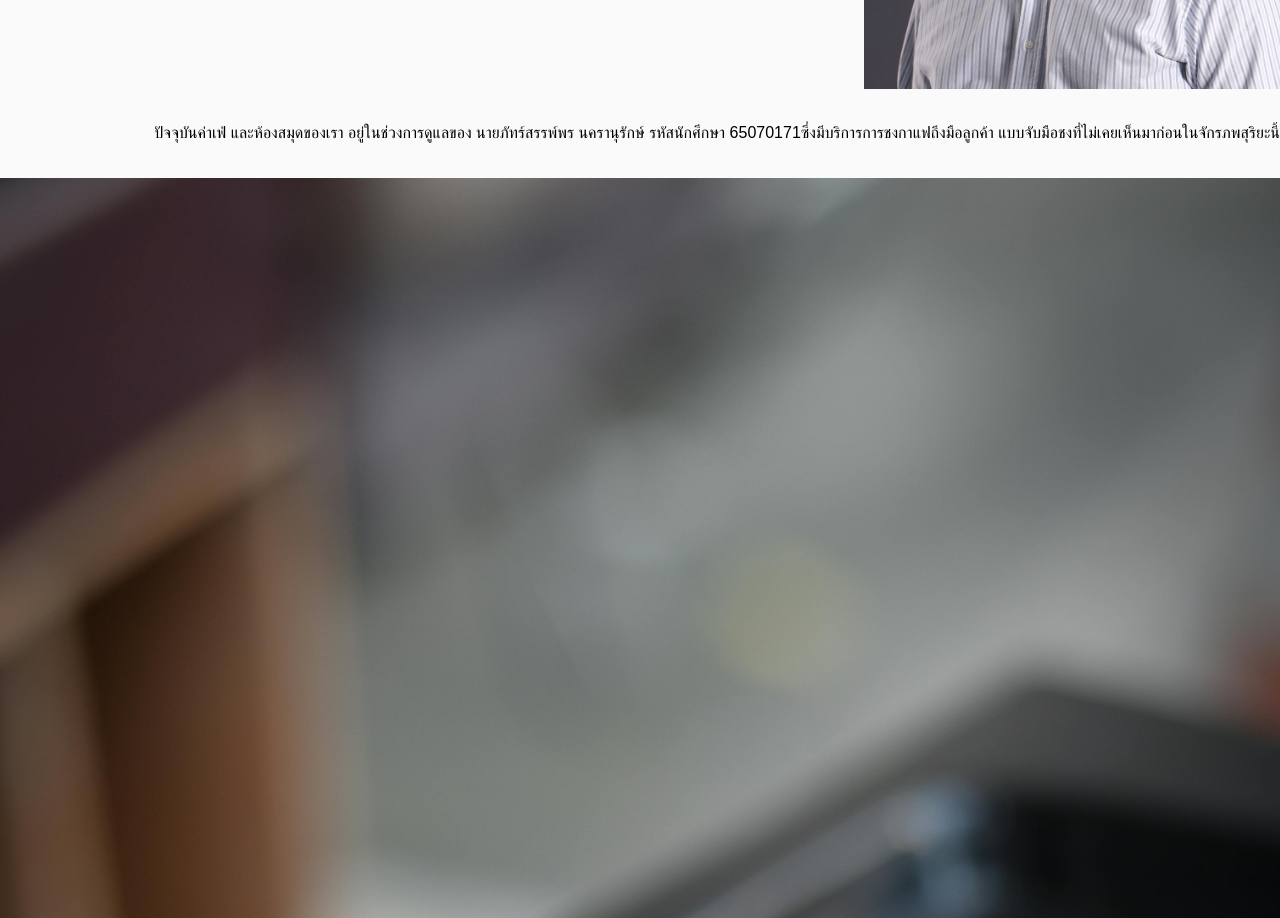
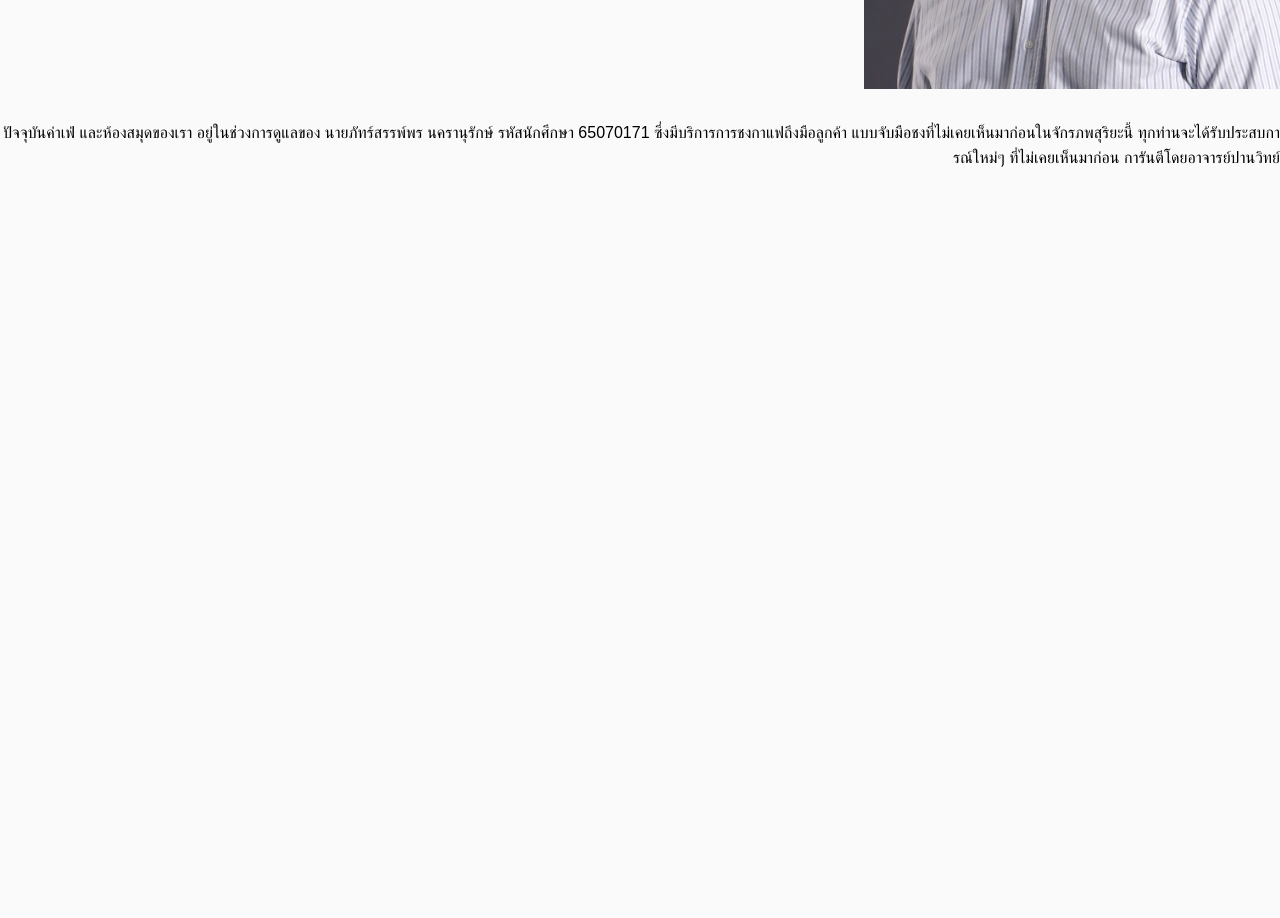
Before and after one commit to phatsanphonna/iot24-web, a React (Vite) app: page / in a window 1280 px wide. Shown: the part 960-1878 px from the top of the page. After the commit the page ends 1163 px from the top, so only its background shows below. Built offline with nearby package versions, Linux system fonts and the light colour scheme; no server answers.

Commit message:
feat: Update homepage text and remove unused image

```diff
--- a/src/pages/index.tsx
+++ b/src/pages/index.tsx
@@ -33,13 +33,8 @@ export default function HomePage() {
         </div>
         <p className="text-right mt-8">
           ปัจจุบันค่าเฟ่ และห้องสมุดของเรา อยู่ในช่วงการดูแลของ นายภัทร์สรรพ์พร นครานุรักษ์ รหัสนักศึกษา 65070171
-          {/* TODO: ชื่อของตนเอง, รหัสประจำตัวนักศึกษา และแนะนำคาเฟ่นี้ต่ออีกสักหน่อย + ใส่รูปของตนเอง (ไม่จำเป็นหากไม่สะดวกใจใส่รูป) */}
-          ซึ่งมีบริการการชงกาแฟถึงมือลูกค้า แบบจับมือชงที่ไม่เคยเห็นมาก่อนในจักรภพสุริยะนี้
+          {' '}ซึ่งมีบริการการชงกาแฟถึงมือลูกค้า แบบจับมือชงที่ไม่เคยเห็นมาก่อนในจักรภพสุริยะนี้ ทุกท่านจะได้รับประสบการณ์ใหม่ๆ ที่ไม่เคยเห็นมาก่อน การันตีโดยอาจารย์ปานวิทย์
         </p>
-      </section>
-
-      <section className="w-full flex justify-center">
-        <img src={coffeeImage} alt="Coffee" className="w-full" />
       </section>
     </Layout>
   );
```
